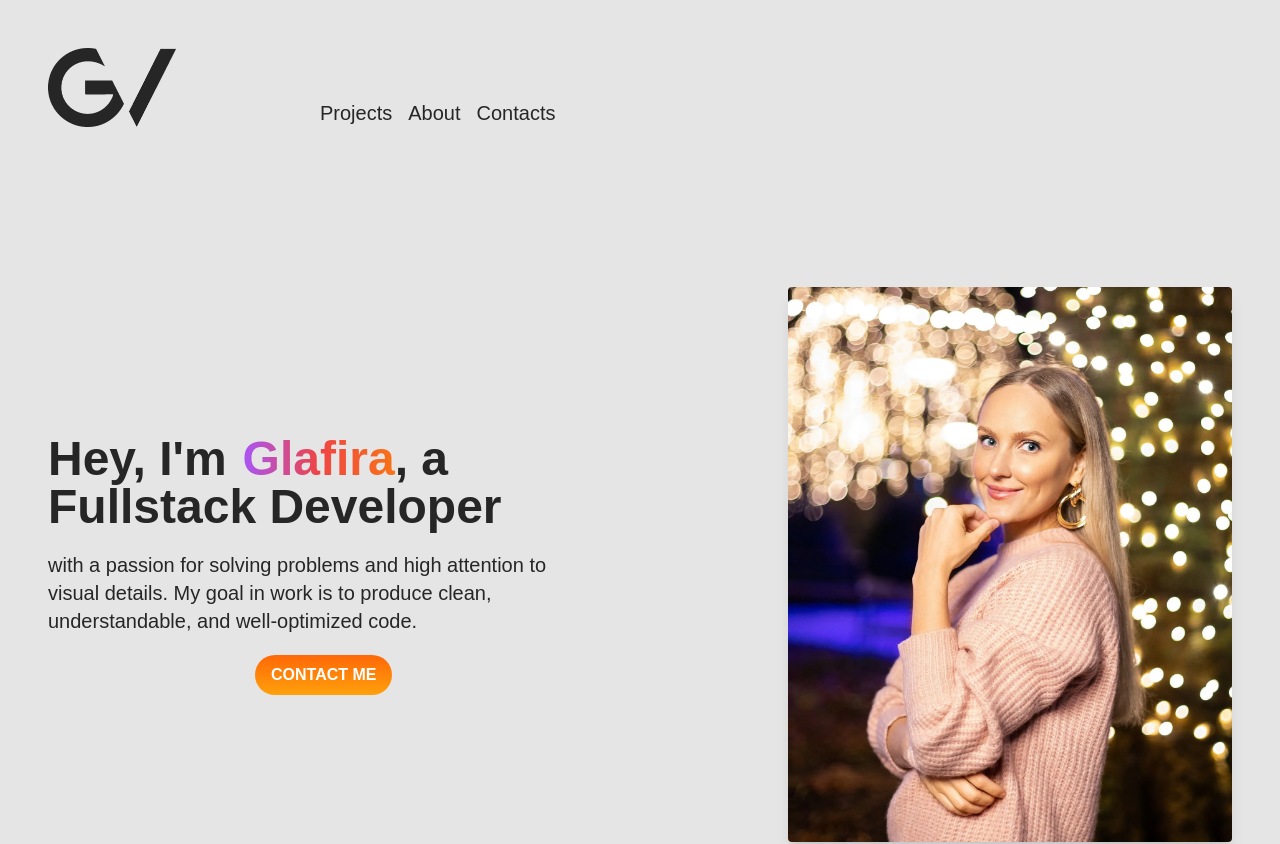
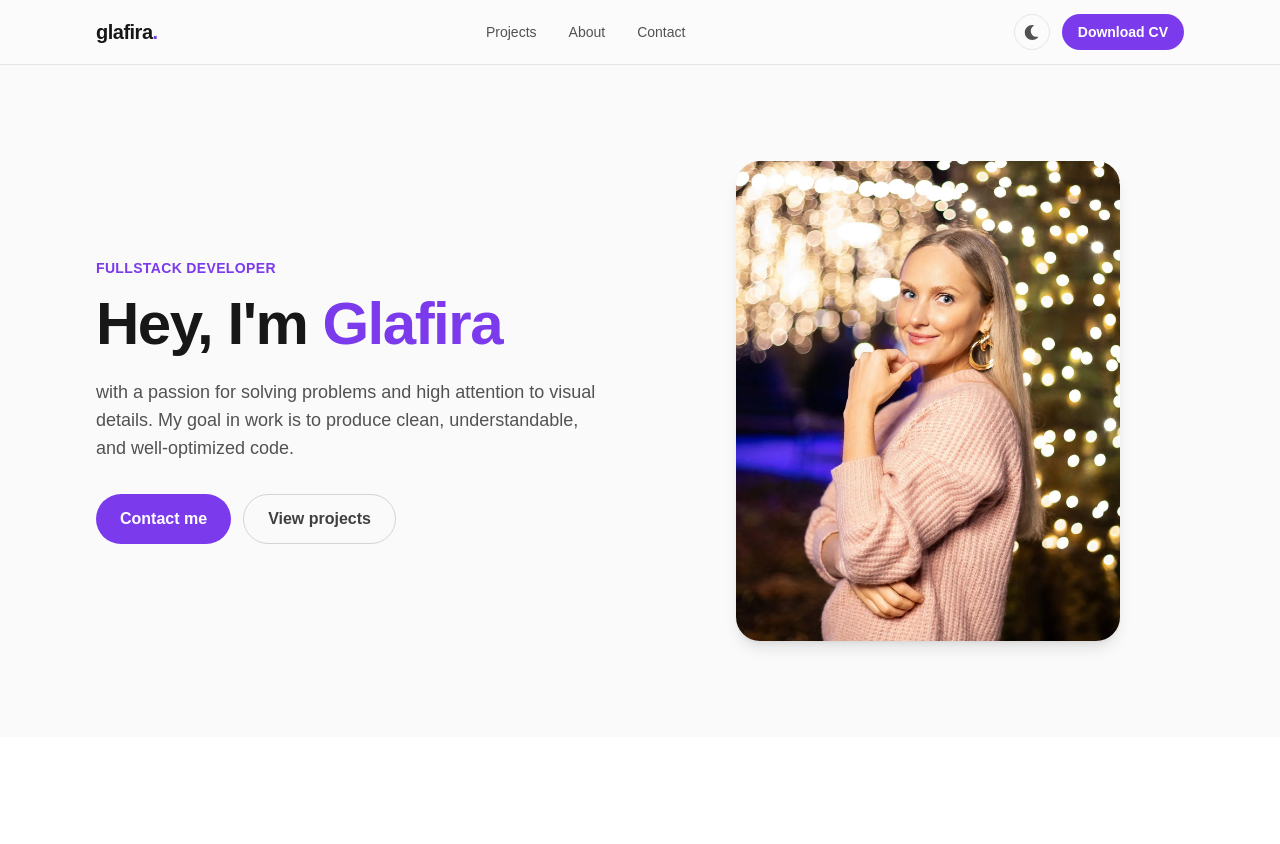
Before and after one commit to glafver/portfolio, a React (Vite) app: page / in a window 1280 px wide. Shown: the top 844 px of the page. Built offline with nearby package versions, Linux system fonts and the light colour scheme; no server answers; the database is empty.

Commit message:
Redesign foundation: dark mode, typography, navbar, hero
- Add dark mode (class strategy) + theme toggle with system detection
- Add Space Grotesk display font; remove animated gradient CSS
- New sticky blurred navbar with text wordmark
- Refined hero with violet accent and clean typography

```diff
--- a/src/components/Hero.tsx
+++ b/src/components/Hero.tsx
@@ -1,6 +1,5 @@
 import React from 'react';
 import { useModal } from '../ModalContext';
-import { AttentionSeeker, Fade } from 'react-awesome-reveal';
 import { useSiteContent } from '../hooks/useSiteContent';
 import { useAdmin } from '../admin/AdminContext';
 import EditButton from '../admin/EditButton';
@@ -11,51 +10,48 @@ const Hero: React.FC = () => {
     const { isAdmin, openContentEditor } = useAdmin();
 
     return (
-        <>
-            <div className="relative bg-neutral-200 p-8 pb-16 lg:p-12 lg:py-28">
+        <section className="relative bg-neutral-50 dark:bg-neutral-950">
             {isAdmin && <EditButton onClick={() => openContentEditor('hero')} className="absolute top-4 right-4 z-20" />}
-                <div className="max-w-7xl mx-auto flex flex-col lg:flex-row items-center justify-between">
-                    <div className="lg:w-1/2 lg:pr-10">
-                        <h1 className="text-3xl lg:text-5xl font-bold">
-                            Hey, I'm
 
-                            <span className="ml-4 text-transparent bg-clip-text bg-gradient-to-r from-purple-500 via-red-500 to-orange-500">
-                                {content['hero.name']}
-                            </span>
-
-                            , a
-                            <br />{content['hero.role']}
+            <div className="max-w-6xl mx-auto px-6 lg:px-8 py-16 lg:py-24 flex flex-col lg:flex-row items-center gap-12 lg:gap-16">
+                <div className="lg:w-1/2 text-center lg:text-left">
+                    <p className="text-violet-600 dark:text-violet-400 font-semibold mb-4 text-sm tracking-wide uppercase">
+                        Fullstack Developer
+                    </p>
+                    <h1 className="font-display text-4xl sm:text-5xl lg:text-6xl font-semibold tracking-tight text-neutral-900 dark:text-white leading-[1.1]">
+                        Hey, I&apos;m{' '}
+                        <span className="text-violet-600 dark:text-violet-400">{content['hero.name']}</span>
                     </h1>
-                        <p className="py-5 lg:py-5 text-lg lg:text-xl">
+                    <p className="mt-6 text-lg text-neutral-600 dark:text-neutral-400 max-w-xl mx-auto lg:mx-0">
                         {content['hero.subtitle']}
                     </p>
-                        <div className='flex w-full justify-center mb-4 lg:mb-0'>
-                            <AttentionSeeker effect="heartBeat">
+                    <div className="mt-8 flex flex-wrap justify-center lg:justify-start gap-3">
                         <button
                             onClick={() => { handleOpen(); }}
-                                    className="uppercase gv-color-changing-bg font-bold py-2 px-4 text-white rounded-full hover:text-neutral-800 transition duration-300"
+                            className="bg-violet-600 hover:bg-violet-500 text-white font-semibold px-6 py-3 rounded-full transition"
                         >
                             Contact me
                         </button>
-                            </AttentionSeeker>
+                        <a
+                            href="#projects"
+                            className="border border-neutral-300 dark:border-neutral-700 text-neutral-700 dark:text-neutral-200 font-semibold px-6 py-3 rounded-full hover:border-violet-600 hover:text-violet-600 dark:hover:text-violet-400 transition"
+                        >
+                            View projects
+                        </a>
+                    </div>
                 </div>
 
-                    </div>
-
-                    <div className="lg:w-1/2 mt-8 lg:mt-0">
-                        <Fade >
+                <div className="lg:w-1/2">
+                    <div className="relative max-w-sm mx-auto">
                         <img
-                                src='/assets/hero_img.webp'
+                            src="/assets/hero_img.webp"
                             alt="Glafira Veretennikova, fullstack developer"
-                                className="rounded shadow-lg w-full  lg:w-3/4 mx-auto lg:mr-0"
+                            className="relative rounded-3xl shadow-lg w-full object-cover aspect-[4/5]"
                         />
-                        </Fade>
-                    </div>
-
-
                     </div>
                 </div>
-        </>
+            </div>
+        </section>
     );
 };
 
--- a/src/components/Navbar.tsx
+++ b/src/components/Navbar.tsx
@@ -1,74 +1,64 @@
 import React, { useState } from 'react';
-import { Fade } from 'react-awesome-reveal';
+import { FaBars, FaTimes } from 'react-icons/fa';
 import { useSiteContent } from '../hooks/useSiteContent';
+import ThemeToggle from './ThemeToggle';
 
 const Navbar: React.FC = () => {
     const [isOpen, setIsOpen] = useState(false);
     const content = useSiteContent();
 
+    const linkClass =
+        'text-sm font-medium text-neutral-600 dark:text-neutral-300 hover:text-violet-600 dark:hover:text-violet-400 transition';
+
     return (
-        <nav className="bg-neutral-200 py-8 lg:py-12 px-8 lg:px-12">
-            <div className="max-w-7xl mx-auto flex flex-wrap justify-between items-center lg:items-end">
-                <div className="flex flex-col items-center flex-shrink-0 lg:mr-36">
-                    <img className="w-20 lg:w-32" src="/assets/GV_logo_dark.webp" alt="Glafira Veretennikova logo" />
+        <nav className="sticky top-0 z-40 bg-neutral-50/80 dark:bg-neutral-950/80 backdrop-blur border-b border-neutral-200 dark:border-neutral-800">
+            <div className="max-w-6xl mx-auto px-6 lg:px-8 h-16 flex items-center justify-between">
+                <a
+                    href="#"
+                    className="font-display font-bold text-xl tracking-tight text-neutral-900 dark:text-white"
+                >
+                    glafira<span className="text-violet-600 dark:text-violet-400">.</span>
+                </a>
+
+                <div className="hidden lg:flex items-center gap-8">
+                    <a href="#projects" className={linkClass}>Projects</a>
+                    <a href="#about" className={linkClass}>About</a>
+                    <a href="#contact" className={linkClass}>Contact</a>
                 </div>
-                <div className="block lg:hidden">
+
+                <div className="hidden lg:flex items-center gap-3">
+                    <ThemeToggle />
+                    <a
+                        href={content['cv.url']}
+                        download
+                        className="bg-violet-600 hover:bg-violet-500 text-white text-sm font-semibold px-4 py-2 rounded-full transition"
+                    >
+                        Download CV
+                    </a>
+                </div>
+
+                <div className="lg:hidden flex items-center gap-2">
+                    <ThemeToggle />
                     <button
-                        className="flex items-center px-3 py-2 "
                         onClick={() => setIsOpen(!isOpen)}
-                        aria-label="Toggle navigation menu"
-                        aria-expanded={isOpen}
+                        aria-label="Toggle menu"
+                        className="flex items-center justify-center w-9 h-9 rounded-full border border-neutral-200 dark:border-neutral-700 text-neutral-600 dark:text-neutral-300"
                     >
-                        <svg
-                            className="fill-current w-6"
-                            viewBox="0 0 20 20"
-                            xmlns="http://www.w3.org/2000/svg"
-                        >
-                            <title>Menu</title>
-                            <path d="M0 3h20v2H0V3zm0 6h20v2H0V9zm0 6h20v2H0v-2z" />
-                        </svg>
+                        {isOpen ? <FaTimes size={15} /> : <FaBars size={15} />}
                     </button>
                 </div>
-                <div className={`lg:flex ${isOpen ? 'block' : 'hidden'} text-lg lg:text-xl text-end w-full lg:items-center lg:w-auto`}>
-                    <div>
-                        <a
-                            href="#projects"
-                            className="block mt-4 lg:inline-block lg:mt-0 mr-4 transition duration-300 hover:text-white"
-                            onClick={() => setIsOpen(false)}
-                        >
-                            Projects
-                        </a>
-                        <a
-                            href="#about"
-                            className="block mt-4 lg:inline-block lg:mt-0 mr-4 transition duration-300 hover:text-white"
-                            onClick={() => setIsOpen(false)}
-                        >
-                            About
-                        </a>
-                        <a
-                            href="#contact"
-                            className="block mt-4 lg:inline-block lg:mt-0 mr-4 transition duration-300 hover:text-white"
-                            onClick={() => setIsOpen(false)}
-                        >
-                            Contacts
-                        </a>
-                    </div>
+            </div>
+
+            {isOpen && (
+                <div className="lg:hidden border-t border-neutral-200 dark:border-neutral-800 bg-neutral-50 dark:bg-neutral-950 px-6 py-4 space-y-1">
+                    <a href="#projects" onClick={() => setIsOpen(false)} className={`block py-2 ${linkClass}`}>Projects</a>
+                    <a href="#about" onClick={() => setIsOpen(false)} className={`block py-2 ${linkClass}`}>About</a>
+                    <a href="#contact" onClick={() => setIsOpen(false)} className={`block py-2 ${linkClass}`}>Contact</a>
+                    <a href={content['cv.url']} download onClick={() => setIsOpen(false)} className={`block py-2 ${linkClass}`}>
+                        Download CV
+                    </a>
                 </div>
-                <div className="hidden lg:block ml-auto">
-                    <Fade>
-                        <button
-                            className="uppercase border border-neutral-800 text-neutral-800 font-bold py-2 px-4 rounded-full hover:bg-neutral-800 hover:text-white transition duration-300"
-                        >
-                            <a
-                                href={content['cv.url']}
-                                download={true}
-                            >
-                                DOWNLOAD MY CV
-                            </a>
-                        </button>
-                    </Fade>
-                </div>
-            </div>
+            )}
         </nav>
     );
 };
--- /dev/null
+++ b/src/components/ThemeToggle.tsx
@@ -0,0 +1,30 @@
+import { useEffect, useState } from 'react';
+import { FaMoon, FaSun } from 'react-icons/fa';
+
+const ThemeToggle: React.FC = () => {
+    const [dark, setDark] = useState(false);
+
+    useEffect(() => {
+        setDark(document.documentElement.classList.contains('dark'));
+    }, []);
+
+    const toggle = () => {
+        const next = !dark;
+        setDark(next);
+        document.documentElement.classList.toggle('dark', next);
+        localStorage.setItem('theme', next ? 'dark' : 'light');
+    };
+
+    return (
+        <button
+            onClick={toggle}
+            aria-label="Toggle theme"
+            title="Toggle theme"
+            className="flex items-center justify-center w-9 h-9 rounded-full border border-neutral-200 dark:border-neutral-700 text-neutral-600 dark:text-neutral-300 hover:bg-neutral-100 dark:hover:bg-neutral-800 transition"
+        >
+            {dark ? <FaSun size={15} /> : <FaMoon size={15} />}
+        </button>
+    );
+};
+
+export default ThemeToggle;
--- a/src/index.css
+++ b/src/index.css
@@ -2,27 +2,15 @@
 @import 'tailwindcss/components';
 @import 'tailwindcss/utilities';
 
-@import url('https://fonts.googleapis.com/css2?family=Montserrat:ital,wght@0,100;0,200;0,300;0,400;0,500;0,600;0,700;0,800;0,900;1,100;1,200;1,300;1,400;1,500;1,600;1,700;1,800;1,900&display=swap');
+@import url('https://fonts.googleapis.com/css2?family=Montserrat:ital,wght@0,100;0,200;0,300;0,400;0,500;0,600;0,700;0,800;0,900;1,100;1,200;1,300;1,400;1,500;1,600;1,700;1,800;1,900&family=Space+Grotesk:wght@300;400;500;600;700&display=swap');
 
-
-.gv-color-changing-bg {
-    animation: changeColor 5s ease infinite;
-    background: linear-gradient(180deg, rgb(184, 3, 184), red, rgb(255, 170, 12));
-    background-size: 600% 600%;
+html {
+    scroll-behavior: smooth;
 }
 
-@keyframes changeColor {
-    0% {
-        background-position: 50% 0%
-    }
-
-    50% {
-        background-position: 50% 100%
-    }
-
-    100% {
-        background-position: 50% 0%
-    }
+body {
+    -webkit-font-smoothing: antialiased;
+    -moz-osx-font-smoothing: grayscale;
 }
 
 .image-gallery-image {
--- a/tailwind.config.js
+++ b/tailwind.config.js
@@ -1,6 +1,7 @@
 /** @type {import('tailwindcss').Config} */
 
 export default {
+  darkMode: 'class',
   content: [
     './index.html',
     './src/**/*.{js,jsx,ts,tsx}'],
@@ -8,6 +9,7 @@ export default {
     extend: {
       fontFamily: {
         mont: ['Montserrat', 'sans-serif'],
+        display: ['"Space Grotesk"', 'Montserrat', 'sans-serif'],
       },
     },
   },
```
Also changed, not shown: index.html (+8 -0 lines). Lines whose indentation alone changed are shown as unchanged.
